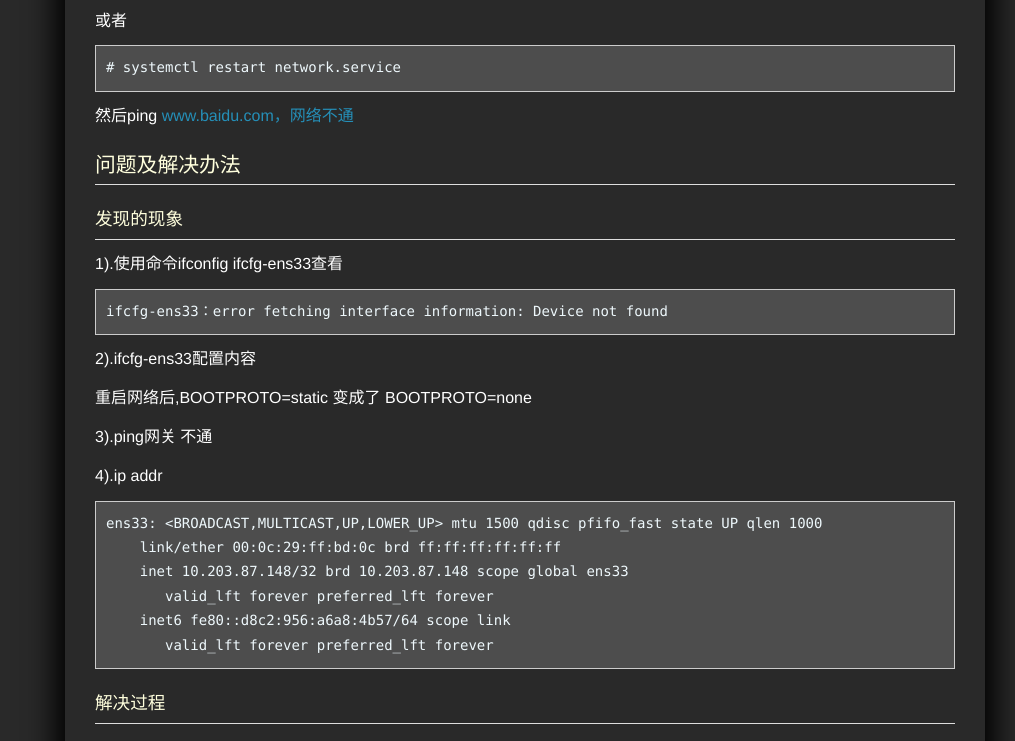
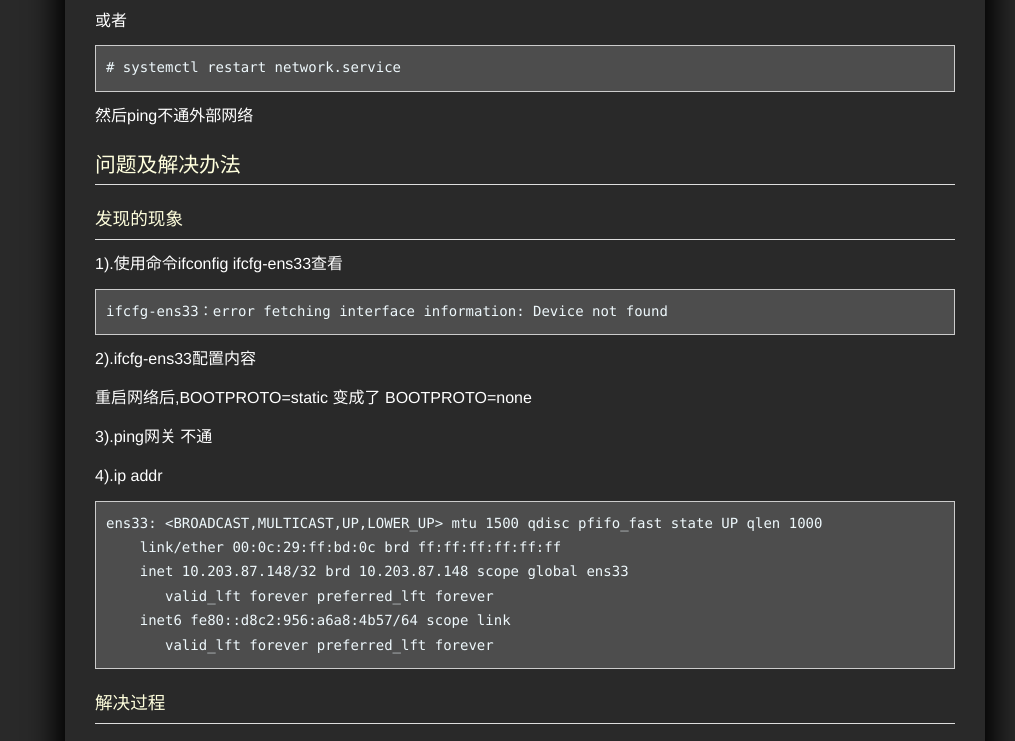
Before and after one commit to Peithon/Peithon.github.io, a plain HTML site: page 2018/05/20/deploy-net/index.html in a window 1280 px wide. Shown: the part 2339-3080 px from the top of the page, without its empty margins (265-1280 px from the left). Drawn offline with nearby package versions, Linux system fonts and the light colour scheme; some packages are replaced by stand-ins of ours; a script that the page names is missing.

Commit message:
站点更新:2018-05-20 13:52:27

```diff
--- a/2018/05/20/deploy-net/index.html
+++ b/2018/05/20/deploy-net/index.html
@@ -25,7 +25,7 @@
 <meta property="og:image" content="http://p8urkh0xe.bkt.clouddn.com/deploy_net6.png">
 <meta property="og:image" content="http://p8urkh0xe.bkt.clouddn.com/7.png">
 <meta property="og:image" content="http://p8urkh0xe.bkt.clouddn.com/deploy_net8.png">
-<meta property="og:updated_time" content="2018-05-20T05:49:08.925Z">
+<meta property="og:updated_time" content="2018-05-20T05:52:21.797Z">
 <meta name="twitter:card" content="summary">
 <meta name="twitter:title" content="CentOS7网络配置问题">
 <meta name="twitter:description" content="在虚拟机中安装完CentOS7之后，本来网络配置是不麻烦的，可是偏偏出现了问题，所以把这次虐心的过程记录下来。">
@@ -292,7 +292,7 @@ nameserver 8.8.8.8
 </code></pre><h3 id="4-重启网络服务"><a href="#4-重启网络服务" class="headerlink" title="4.重启网络服务"></a>4.重启网络服务</h3><pre><code># /etc/init.d/network restart
 </code></pre><p>或者</p>
 <pre><code># systemctl restart network.service
-</code></pre><p>然后ping <a href="http://www.baidu.com，网络不通" target="_blank" rel="noopener">www.baidu.com，网络不通</a></p>
+</code></pre><p>然后ping不通外部网络</p>
 <h2 id="问题及解决办法"><a href="#问题及解决办法" class="headerlink" title="问题及解决办法"></a>问题及解决办法</h2><h3 id="发现的现象"><a href="#发现的现象" class="headerlink" title="发现的现象"></a>发现的现象</h3><p>1).使用命令ifconfig ifcfg-ens33查看</p>
 <pre><code>ifcfg-ens33：error fetching interface information: Device not found
 </code></pre><p>2).ifcfg-ens33配置内容</p>
```
